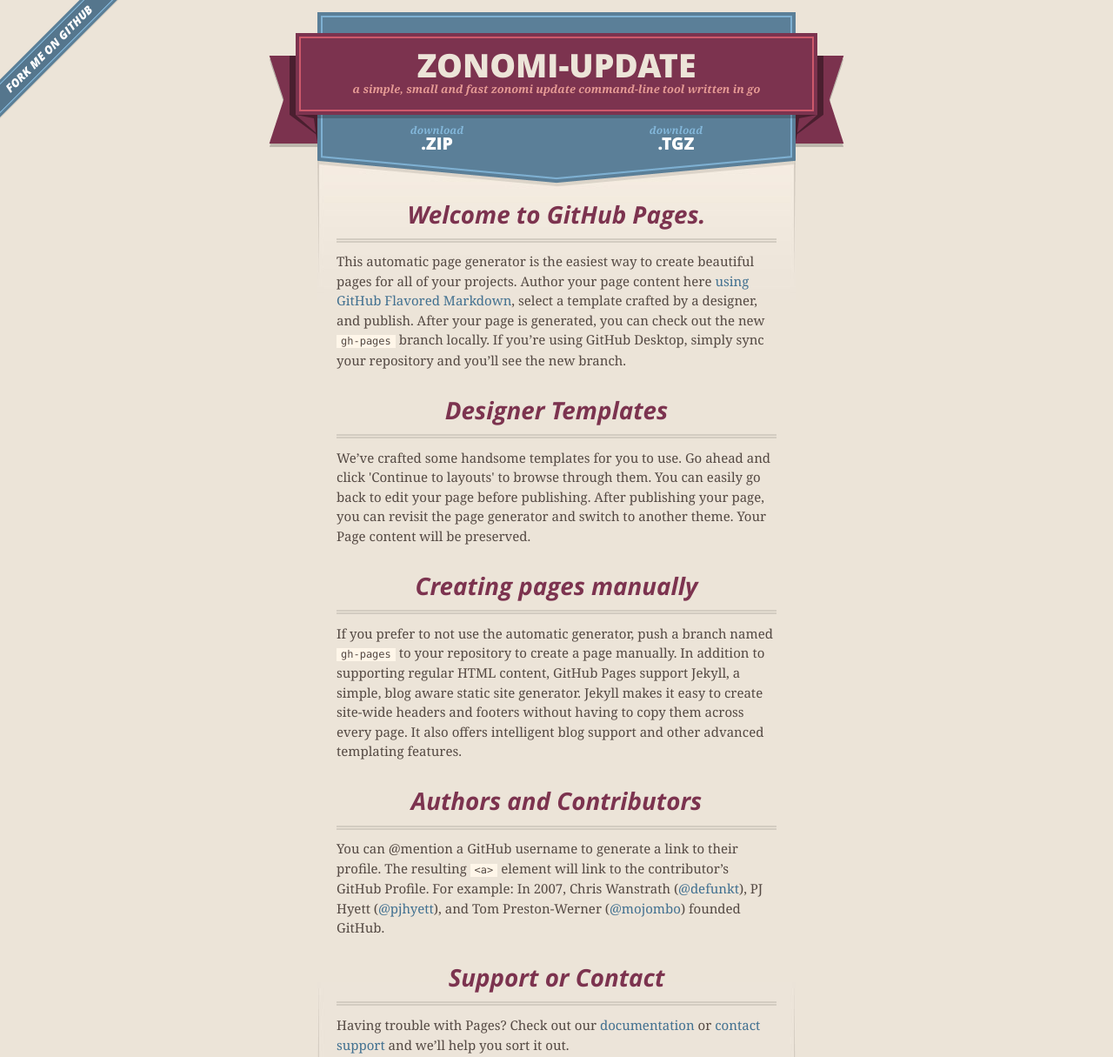
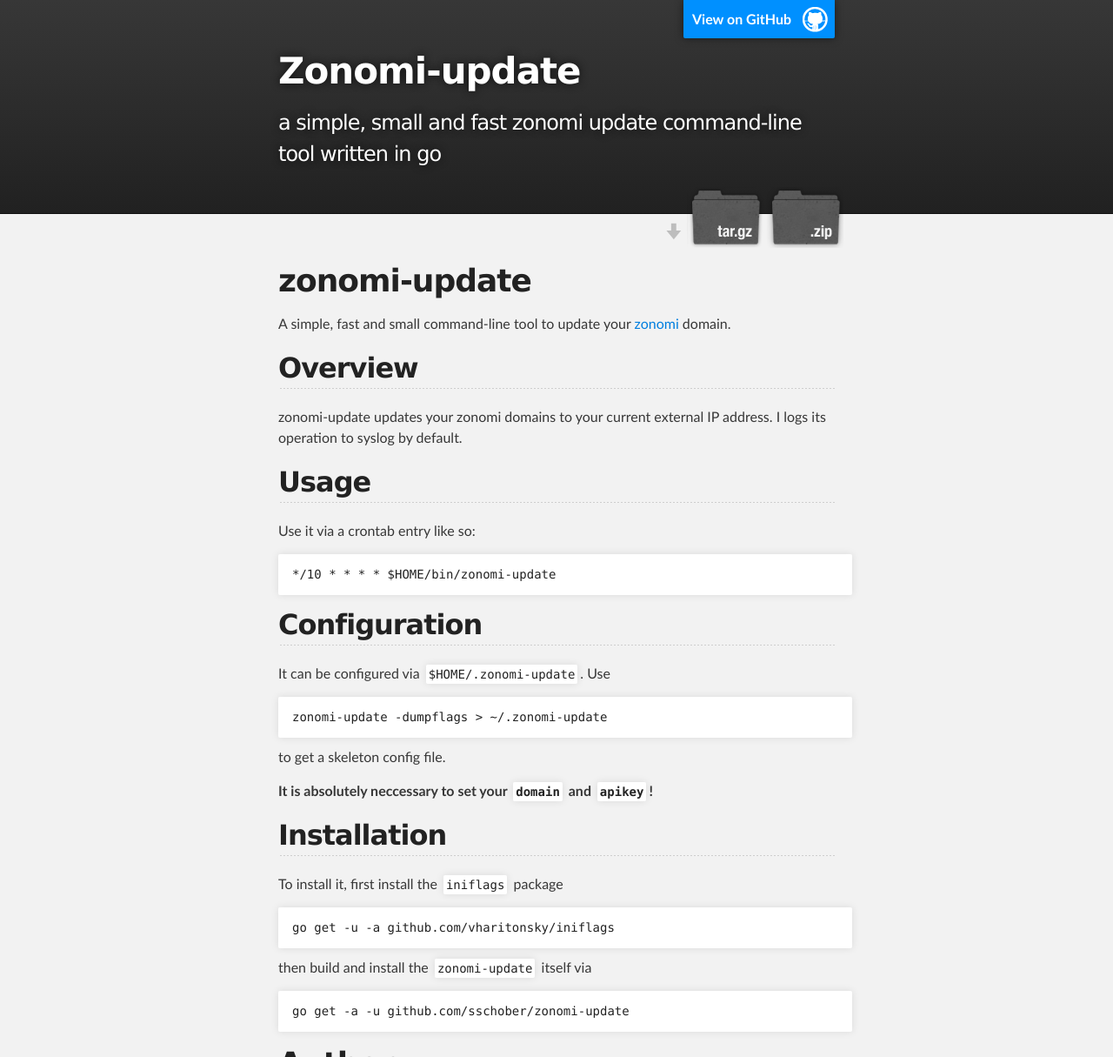
Before and after one commit to sschober/zonomi-update, a plain HTML site: page index.html in a window 1280 px wide. Shown: the top 1215 px of the page at 87% size. Drawn offline with nearby package versions, Linux system fonts and the light colour scheme.

Commit message:
Create gh-pages branch via GitHub

```diff
--- a/index.html
+++ b/index.html
@@ -1,90 +1,97 @@
 <!DOCTYPE html>
 <html>
+
   <head>
     <meta charset='utf-8'>
     <meta http-equiv="X-UA-Compatible" content="chrome=1">
-    <meta name="viewport" content="width=640">
+    <meta name="description" content="Zonomi-update : a simple, small and fast zonomi update command-line tool written in go">
 
-    <link rel="stylesheet" href="stylesheets/core.css" media="screen">
-    <link rel="stylesheet" href="stylesheets/mobile.css" media="handheld, only screen and (max-device-width:640px)">
-    <link rel="stylesheet" href="stylesheets/github-light.css">
+    <link rel="stylesheet" type="text/css" media="screen" href="stylesheets/stylesheet.css">
 
-    <script type="text/javascript" src="javascripts/modernizr.js"></script>
-    <script type="text/javascript" src="https://ajax.googleapis.com/ajax/libs/jquery/1.7.1/jquery.min.js"></script>
-    <script type="text/javascript" src="javascripts/headsmart.min.js"></script>
-    <script type="text/javascript">
-      $(document).ready(function () {
-        $('#main_content').headsmart()
-      })
-    </script>
-    <title>Zonomi-update by sschober</title>
+    <title>Zonomi-update</title>
   </head>
 
   <body>
+
+    <!-- HEADER -->
+    <div id="header_wrap" class="outer">
+        <header class="inner">
           <a id="forkme_banner" href="https://github.com/sschober/zonomi-update">View on GitHub</a>
-    <div class="shell">
 
-      <header>
-        <span class="ribbon-outer">
-          <span class="ribbon-inner">
-            <h1>Zonomi-update</h1>
-            <h2>a simple, small and fast zonomi update command-line tool written in go</h2>
-          </span>
-          <span class="left-tail"></span>
-          <span class="right-tail"></span>
-        </span>
-      </header>
+          <h1 id="project_title">Zonomi-update</h1>
+          <h2 id="project_tagline">a simple, small and fast zonomi update command-line tool written in go</h2>
 
             <section id="downloads">
-        <span class="inner">
-          <a href="https://github.com/sschober/zonomi-update/zipball/master" class="zip"><em>download</em> .ZIP</a><a href="https://github.com/sschober/zonomi-update/tarball/master" class="tgz"><em>download</em> .TGZ</a>
-        </span>
+              <a class="zip_download_link" href="https://github.com/sschober/zonomi-update/zipball/master">Download this project as a .zip file</a>
+              <a class="tar_download_link" href="https://github.com/sschober/zonomi-update/tarball/master">Download this project as a tar.gz file</a>
             </section>
+        </header>
+    </div>
 
+    <!-- MAIN CONTENT -->
+    <div id="main_content_wrap" class="outer">
+      <section id="main_content" class="inner">
+        <h1>
+<a id="zonomi-update" class="anchor" href="#zonomi-update" aria-hidden="true"><span aria-hidden="true" class="octicon octicon-link"></span></a>zonomi-update</h1>
 
-      <span class="banner-fix"></span>
+<p>A simple, fast and small command-line tool to update your
+<a href="https://zonomi.com">zonomi</a> domain.</p>
 
+<h2>
+<a id="overview" class="anchor" href="#overview" aria-hidden="true"><span aria-hidden="true" class="octicon octicon-link"></span></a>Overview</h2>
 
-      <section id="main_content">
-        <h3>
-<a id="welcome-to-github-pages" class="anchor" href="#welcome-to-github-pages" aria-hidden="true"><span aria-hidden="true" class="octicon octicon-link"></span></a>Welcome to GitHub Pages.</h3>
+<p>zonomi-update updates your zonomi domains to your current external
+IP address. I logs its operation to syslog by default.</p>
 
-<p>This automatic page generator is the easiest way to create beautiful pages for all of your projects. Author your page content here <a href="https://guides.github.com/features/mastering-markdown/">using GitHub Flavored Markdown</a>, select a template crafted by a designer, and publish. After your page is generated, you can check out the new <code>gh-pages</code> branch locally. If you’re using GitHub Desktop, simply sync your repository and you’ll see the new branch.</p>
+<h2>
+<a id="usage" class="anchor" href="#usage" aria-hidden="true"><span aria-hidden="true" class="octicon octicon-link"></span></a>Usage</h2>
 
-<h3>
-<a id="designer-templates" class="anchor" href="#designer-templates" aria-hidden="true"><span aria-hidden="true" class="octicon octicon-link"></span></a>Designer Templates</h3>
+<p>Use it via a crontab entry like so:</p>
 
-<p>We’ve crafted some handsome templates for you to use. Go ahead and click 'Continue to layouts' to browse through them. You can easily go back to edit your page before publishing. After publishing your page, you can revisit the page generator and switch to another theme. Your Page content will be preserved.</p>
+<pre><code>*/10 * * * * $HOME/bin/zonomi-update
+</code></pre>
 
-<h3>
-<a id="creating-pages-manually" class="anchor" href="#creating-pages-manually" aria-hidden="true"><span aria-hidden="true" class="octicon octicon-link"></span></a>Creating pages manually</h3>
+<h2>
+<a id="configuration" class="anchor" href="#configuration" aria-hidden="true"><span aria-hidden="true" class="octicon octicon-link"></span></a>Configuration</h2>
 
-<p>If you prefer to not use the automatic generator, push a branch named <code>gh-pages</code> to your repository to create a page manually. In addition to supporting regular HTML content, GitHub Pages support Jekyll, a simple, blog aware static site generator. Jekyll makes it easy to create site-wide headers and footers without having to copy them across every page. It also offers intelligent blog support and other advanced templating features.</p>
+<p>It can be configured via <code>$HOME/.zonomi-update</code>. Use</p>
 
-<h3>
-<a id="authors-and-contributors" class="anchor" href="#authors-and-contributors" aria-hidden="true"><span aria-hidden="true" class="octicon octicon-link"></span></a>Authors and Contributors</h3>
+<pre><code>zonomi-update -dumpflags &gt; ~/.zonomi-update
+</code></pre>
 
-<p>You can @mention a GitHub username to generate a link to their profile. The resulting <code>&lt;a&gt;</code> element will link to the contributor’s GitHub Profile. For example: In 2007, Chris Wanstrath (<a href="https://github.com/defunkt" class="user-mention">@defunkt</a>), PJ Hyett (<a href="https://github.com/pjhyett" class="user-mention">@pjhyett</a>), and Tom Preston-Werner (<a href="https://github.com/mojombo" class="user-mention">@mojombo</a>) founded GitHub.</p>
+<p>to get a skeleton config file.</p>
 
-<h3>
-<a id="support-or-contact" class="anchor" href="#support-or-contact" aria-hidden="true"><span aria-hidden="true" class="octicon octicon-link"></span></a>Support or Contact</h3>
+<p><strong>It is absolutely neccessary to set your <code>domain</code> and <code>apikey</code>!</strong></p>
 
-<p>Having trouble with Pages? Check out our <a href="https://help.github.com/pages">documentation</a> or <a href="https://github.com/contact">contact support</a> and we’ll help you sort it out.</p>
+<h2>
+<a id="installation" class="anchor" href="#installation" aria-hidden="true"><span aria-hidden="true" class="octicon octicon-link"></span></a>Installation</h2>
+
+<p>To install it, first install the <a href="github.com/vharitonsky/iniflags"><code>iniflags</code></a>
+package</p>
+
+<pre><code>go get -u -a github.com/vharitonsky/iniflags
+</code></pre>
+
+<p>then build and install the <code>zonomi-update</code> itself via</p>
+
+<pre><code>go get -a -u github.com/sschober/zonomi-update
+</code></pre>
+
+<h1>
+<a id="author" class="anchor" href="#author" aria-hidden="true"><span aria-hidden="true" class="octicon octicon-link"></span></a>Author</h1>
+
+<p>Sven Schober <a href="mailto:sv3sch@gmail.com">sv3sch@gmail.com</a></p>
       </section>
+    </div>
 
-      <footer>
-        <span class="ribbon-outer">
-          <span class="ribbon-inner">
-            <p>this project by <a href="https://github.com/sschober">sschober</a> can be found on <a href="https://github.com/sschober/zonomi-update">GitHub</a></p>
-          </span>
-          <span class="left-tail"></span>
-          <span class="right-tail"></span>
-        </span>
-        <p>Generated with <a href="https://pages.github.com">GitHub Pages</a> using Merlot</p>
-        <span class="octocat"></span>
+    <!-- FOOTER  -->
+    <div id="footer_wrap" class="outer">
+      <footer class="inner">
+        <p class="copyright">Zonomi-update maintained by <a href="https://github.com/sschober">sschober</a></p>
+        <p>Published with <a href="https://pages.github.com">GitHub Pages</a></p>
       </footer>
+    </div>
 
-    </div>
 
 
   </body>
--- /dev/null
+++ b/stylesheets/stylesheet.css
@@ -0,0 +1,425 @@
+/*******************************************************************************
+Slate Theme for GitHub Pages
+by Jason Costello, @jsncostello
+*******************************************************************************/
+
+@import url(github-light.css);
+
+/*******************************************************************************
+MeyerWeb Reset
+*******************************************************************************/
+
+html, body, div, span, applet, object, iframe,
+h1, h2, h3, h4, h5, h6, p, blockquote, pre,
+a, abbr, acronym, address, big, cite, code,
+del, dfn, em, img, ins, kbd, q, s, samp,
+small, strike, strong, sub, sup, tt, var,
+b, u, i, center,
+dl, dt, dd, ol, ul, li,
+fieldset, form, label, legend,
+table, caption, tbody, tfoot, thead, tr, th, td,
+article, aside, canvas, details, embed,
+figure, figcaption, footer, header, hgroup,
+menu, nav, output, ruby, section, summary,
+time, mark, audio, video {
+  margin: 0;
+  padding: 0;
+  border: 0;
+  font: inherit;
+  vertical-align: baseline;
+}
+
+/* HTML5 display-role reset for older browsers */
+article, aside, details, figcaption, figure,
+footer, header, hgroup, menu, nav, section {
+  display: block;
+}
+
+ol, ul {
+  list-style: none;
+}
+
+table {
+  border-collapse: collapse;
+  border-spacing: 0;
+}
+
+/*******************************************************************************
+Theme Styles
+*******************************************************************************/
+
+body {
+  box-sizing: border-box;
+  color:#373737;
+  background: #212121;
+  font-size: 16px;
+  font-family: 'Myriad Pro', Calibri, Helvetica, Arial, sans-serif;
+  line-height: 1.5;
+  -webkit-font-smoothing: antialiased;
+}
+
+h1, h2, h3, h4, h5, h6 {
+  margin: 10px 0;
+  font-weight: 700;
+  color:#222222;
+  font-family: 'Lucida Grande', 'Calibri', Helvetica, Arial, sans-serif;
+  letter-spacing: -1px;
+}
+
+h1 {
+  font-size: 36px;
+  font-weight: 700;
+}
+
+h2 {
+  padding-bottom: 10px;
+  font-size: 32px;
+  background: url('../images/bg_hr.png') repeat-x bottom;
+}
+
+h3 {
+  font-size: 24px;
+}
+
+h4 {
+  font-size: 21px;
+}
+
+h5 {
+  font-size: 18px;
+}
+
+h6 {
+  font-size: 16px;
+}
+
+p {
+  margin: 10px 0 15px 0;
+}
+
+footer p {
+  color: #f2f2f2;
+}
+
+a {
+  text-decoration: none;
+  color: #007edf;
+  text-shadow: none;
+
+  transition: color 0.5s ease;
+  transition: text-shadow 0.5s ease;
+  -webkit-transition: color 0.5s ease;
+  -webkit-transition: text-shadow 0.5s ease;
+  -moz-transition: color 0.5s ease;
+  -moz-transition: text-shadow 0.5s ease;
+  -o-transition: color 0.5s ease;
+  -o-transition: text-shadow 0.5s ease;
+  -ms-transition: color 0.5s ease;
+  -ms-transition: text-shadow 0.5s ease;
+}
+
+a:hover, a:focus {text-decoration: underline;}
+
+footer a {
+  color: #F2F2F2;
+  text-decoration: underline;
+}
+
+em {
+  font-style: italic;
+}
+
+strong {
+  font-weight: bold;
+}
+
+img {
+  position: relative;
+  margin: 0 auto;
+  max-width: 739px;
+  padding: 5px;
+  margin: 10px 0 10px 0;
+  border: 1px solid #ebebeb;
+
+  box-shadow: 0 0 5px #ebebeb;
+  -webkit-box-shadow: 0 0 5px #ebebeb;
+  -moz-box-shadow: 0 0 5px #ebebeb;
+  -o-box-shadow: 0 0 5px #ebebeb;
+  -ms-box-shadow: 0 0 5px #ebebeb;
+}
+
+p img {
+  display: inline;
+  margin: 0;
+  padding: 0;
+  vertical-align: middle;
+  text-align: center;
+  border: none;
+}
+
+pre, code {
+  width: 100%;
+  color: #222;
+  background-color: #fff;
+
+  font-family: Monaco, "Bitstream Vera Sans Mono", "Lucida Console", Terminal, monospace;
+  font-size: 14px;
+
+  border-radius: 2px;
+  -moz-border-radius: 2px;
+  -webkit-border-radius: 2px;
+}
+
+pre {
+  width: 100%;
+  padding: 10px;
+  box-shadow: 0 0 10px rgba(0,0,0,.1);
+  overflow: auto;
+}
+
+code {
+  padding: 3px;
+  margin: 0 3px;
+  box-shadow: 0 0 10px rgba(0,0,0,.1);
+}
+
+pre code {
+  display: block;
+  box-shadow: none;
+}
+
+blockquote {
+  color: #666;
+  margin-bottom: 20px;
+  padding: 0 0 0 20px;
+  border-left: 3px solid #bbb;
+}
+
+
+ul, ol, dl {
+  margin-bottom: 15px
+}
+
+ul {
+  list-style-position: inside;
+  list-style: disc;
+  padding-left: 20px;
+}
+
+ol {
+  list-style-position: inside;
+  list-style: decimal;
+  padding-left: 20px;
+}
+
+dl dt {
+  font-weight: bold;
+}
+
+dl dd {
+  padding-left: 20px;
+  font-style: italic;
+}
+
+dl p {
+  padding-left: 20px;
+  font-style: italic;
+}
+
+hr {
+  height: 1px;
+  margin-bottom: 5px;
+  border: none;
+  background: url('../images/bg_hr.png') repeat-x center;
+}
+
+table {
+  border: 1px solid #373737;
+  margin-bottom: 20px;
+  text-align: left;
+ }
+
+th {
+  font-family: 'Lucida Grande', 'Helvetica Neue', Helvetica, Arial, sans-serif;
+  padding: 10px;
+  background: #373737;
+  color: #fff;
+ }
+
+td {
+  padding: 10px;
+  border: 1px solid #373737;
+ }
+
+form {
+  background: #f2f2f2;
+  padding: 20px;
+}
+
+/*******************************************************************************
+Full-Width Styles
+*******************************************************************************/
+
+.outer {
+  width: 100%;
+}
+
+.inner {
+  position: relative;
+  max-width: 640px;
+  padding: 20px 10px;
+  margin: 0 auto;
+}
+
+#forkme_banner {
+  display: block;
+  position: absolute;
+  top:0;
+  right: 10px;
+  z-index: 10;
+  padding: 10px 50px 10px 10px;
+  color: #fff;
+  background: url('../images/blacktocat.png') #0090ff no-repeat 95% 50%;
+  font-weight: 700;
+  box-shadow: 0 0 10px rgba(0,0,0,.5);
+  border-bottom-left-radius: 2px;
+  border-bottom-right-radius: 2px;
+}
+
+#header_wrap {
+  background: #212121;
+  background: -moz-linear-gradient(top, #373737, #212121);
+  background: -webkit-linear-gradient(top, #373737, #212121);
+  background: -ms-linear-gradient(top, #373737, #212121);
+  background: -o-linear-gradient(top, #373737, #212121);
+  background: linear-gradient(top, #373737, #212121);
+}
+
+#header_wrap .inner {
+  padding: 50px 10px 30px 10px;
+}
+
+#project_title {
+  margin: 0;
+  color: #fff;
+  font-size: 42px;
+  font-weight: 700;
+  text-shadow: #111 0px 0px 10px;
+}
+
+#project_tagline {
+  color: #fff;
+  font-size: 24px;
+  font-weight: 300;
+  background: none;
+  text-shadow: #111 0px 0px 10px;
+}
+
+#downloads {
+  position: absolute;
+  width: 210px;
+  z-index: 10;
+  bottom: -40px;
+  right: 0;
+  height: 70px;
+  background: url('../images/icon_download.png') no-repeat 0% 90%;
+}
+
+.zip_download_link {
+  display: block;
+  float: right;
+  width: 90px;
+  height:70px;
+  text-indent: -5000px;
+  overflow: hidden;
+  background: url(../images/sprite_download.png) no-repeat bottom left;
+}
+
+.tar_download_link {
+  display: block;
+  float: right;
+  width: 90px;
+  height:70px;
+  text-indent: -5000px;
+  overflow: hidden;
+  background: url(../images/sprite_download.png) no-repeat bottom right;
+  margin-left: 10px;
+}
+
+.zip_download_link:hover {
+  background: url(../images/sprite_download.png) no-repeat top left;
+}
+
+.tar_download_link:hover {
+  background: url(../images/sprite_download.png) no-repeat top right;
+}
+
+#main_content_wrap {
+  background: #f2f2f2;
+  border-top: 1px solid #111;
+  border-bottom: 1px solid #111;
+}
+
+#main_content {
+  padding-top: 40px;
+}
+
+#footer_wrap {
+  background: #212121;
+}
+
+
+
+/*******************************************************************************
+Small Device Styles
+*******************************************************************************/
+
+@media screen and (max-width: 480px) {
+  body {
+    font-size:14px;
+  }
+
+  #downloads {
+    display: none;
+  }
+
+  .inner {
+    min-width: 320px;
+    max-width: 480px;
+  }
+
+  #project_title {
+  font-size: 32px;
+  }
+
+  h1 {
+    font-size: 28px;
+  }
+
+  h2 {
+    font-size: 24px;
+  }
+
+  h3 {
+    font-size: 21px;
+  }
+
+  h4 {
+    font-size: 18px;
+  }
+
+  h5 {
+    font-size: 14px;
+  }
+
+  h6 {
+    font-size: 12px;
+  }
+
+  code, pre {
+    min-width: 320px;
+    max-width: 480px;
+    font-size: 11px;
+  }
+
+}
```
Also changed, not shown: params.json (+1 -1 lines), images/bg_hr.png (added), images/blacktocat.png (added), images/icon_download.png (added), images/sprite_download.png (added). Lines whose indentation alone changed are shown as unchanged.
